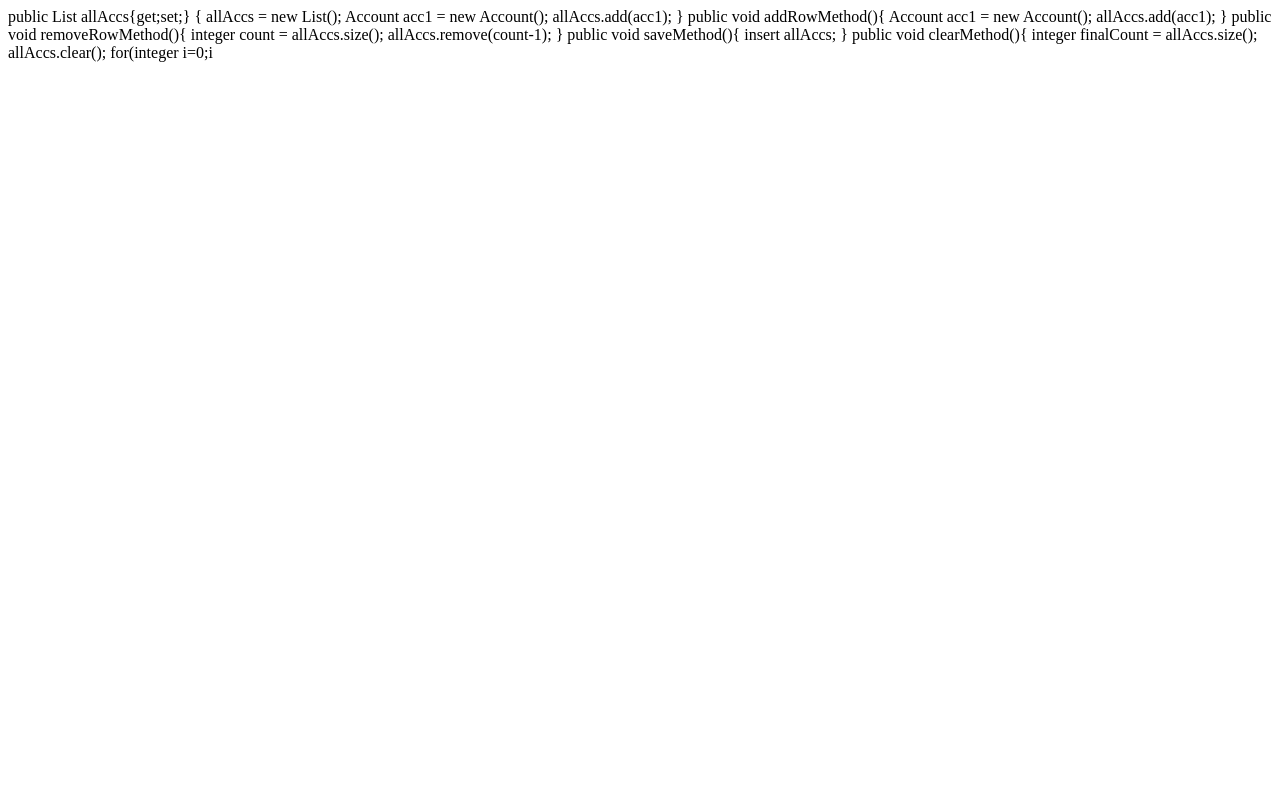
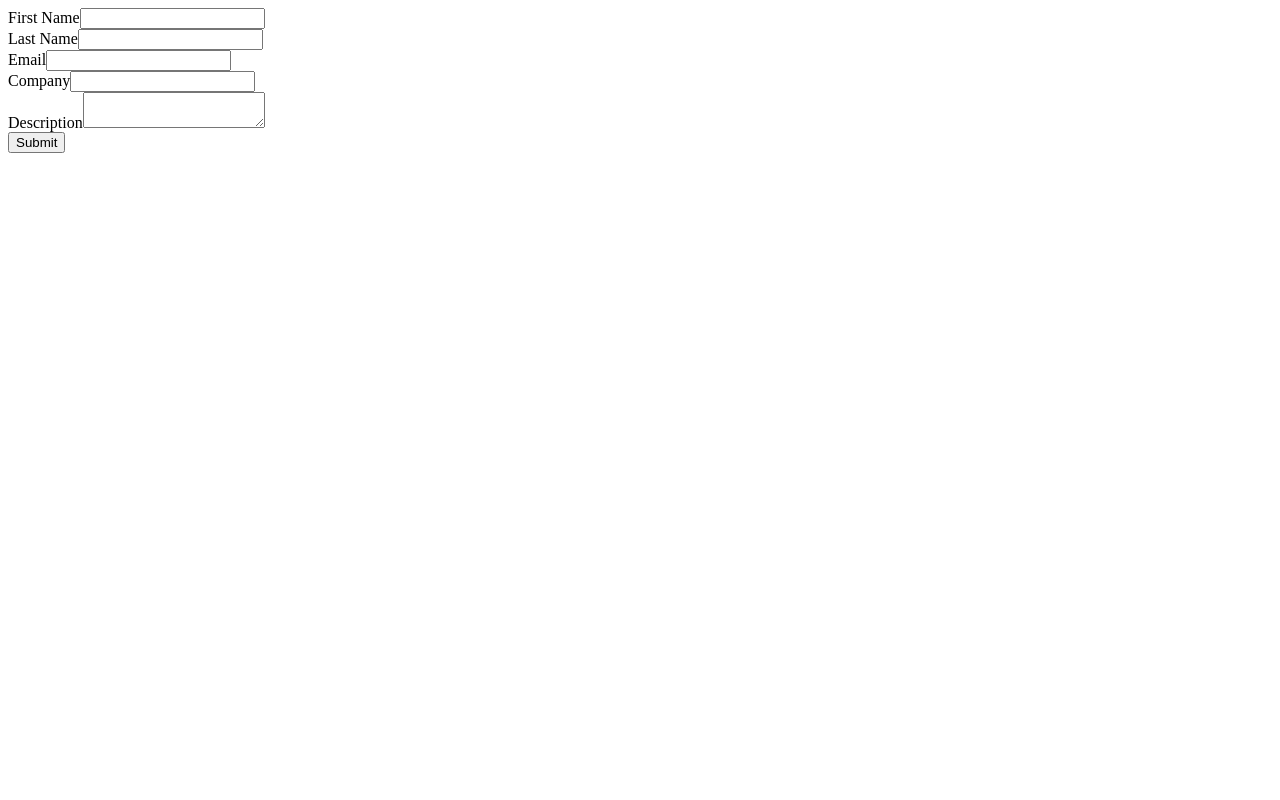
Before and after one commit to bwilliamsProlificinteractive/Test, a PHP site: page / in a window 1280 px wide. Run offline with PHP 8.4, Linux system fonts and the light colour scheme.

Commit message:
Hello once

```diff
--- a/index.php
+++ b/index.php
@@ -1,32 +1,38 @@
-    public List<Account> allAccs{get;set;}
-{
-        allAccs = new List<Account>();
-        Account acc1 = new Account();
-        allAccs.add(acc1);
-    }
-    public void addRowMethod(){
-        Account acc1 = new Account();
-        allAccs.add(acc1);
-    }
+<!--  ----------------------------------------------------------------------  -->
+<!--  NOTE: Please add the following <META> element to your page <HEAD>.      -->
+<!--  If necessary, please modify the charset parameter to specify the        -->
+<!--  character set of your HTML page.                                        -->
+<!--  ----------------------------------------------------------------------  -->
 
-    public void removeRowMethod(){
-        integer count = allAccs.size();
-        allAccs.remove(count-1);
-    }
-    public void saveMethod(){
-        insert allAccs;
-    }
+<META HTTP-EQUIV="Content-type" CONTENT="text/html; charset=UTF-8">
 
-    public void clearMethod(){
-        integer finalCount = allAccs.size();
-        allAccs.clear();
-        for(integer i=0;i<finalCount;i++){
-            Account acc1 = new Account();
-            allAccs.add(acc1);
+<!--  ----------------------------------------------------------------------  -->
+<!--  NOTE: Please add the following <FORM> element to your page.             -->
+<!--  ----------------------------------------------------------------------  -->
 
-        }
+<form action="https://webto.salesforce.com/servlet/servlet.WebToLead?encoding=UTF-8" method="POST">
 
-    }
+<input type=hidden name="oid" value="00D1I000003nSqw">
+<input type=hidden name="retURL" value="http://">
 
+<!--  ----------------------------------------------------------------------  -->
+<!--  NOTE: These fields are optional debugging elements. Please uncomment    -->
+<!--  these lines if you wish to test in debug mode.                          -->
+<!--  <input type="hidden" name="debug" value=1>                              -->
+<!--  <input type="hidden" name="debugEmail"                                  -->
+<!--  value="bwilliams@prolificinteractive.com">                              -->
+<!--  ----------------------------------------------------------------------  -->
 
-}
+<label for="first_name">First Name</label><input  id="first_name" maxlength="40" name="first_name" size="20" type="text" /><br>
+
+<label for="last_name">Last Name</label><input  id="last_name" maxlength="80" name="last_name" size="20" type="text" /><br>
+
+<label for="email">Email</label><input  id="email" maxlength="80" name="email" size="20" type="text" /><br>
+
+<label for="company">Company</label><input  id="company" maxlength="40" name="company" size="20" type="text" /><br>
+
+<label for="description">Description</label><textarea name="description"></textarea><br>
+
+<input type="submit" name="submit">
+
+</form>
```
